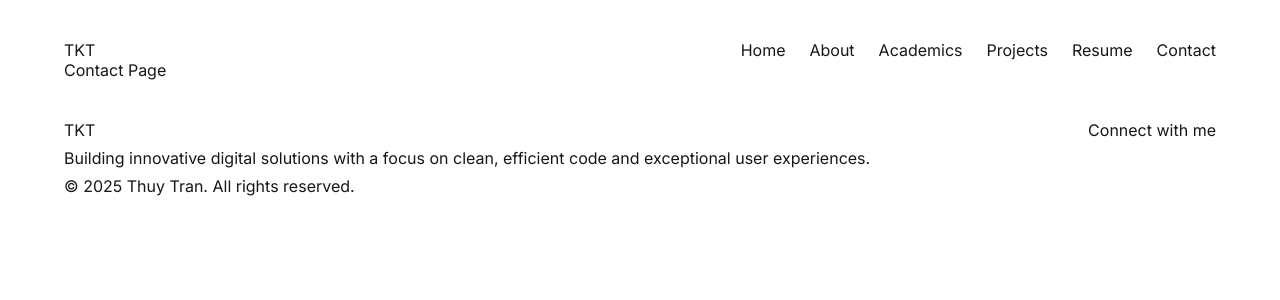
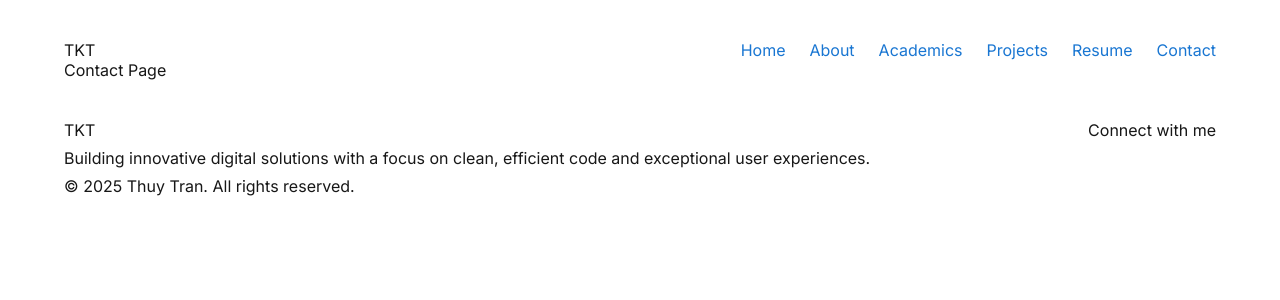
Before and after one commit to thuytrantkt/personal-portfolio, a Next.js app: page /contact in a window 1280 px wide. Shown: the top 300 px of the page. Built offline with nearby package versions, Linux system fonts and the light colour scheme; some icons are missing.

Commit message:
Update the navigation style and its functionality

```diff
--- a/src/app/layout.tsx
+++ b/src/app/layout.tsx
@@ -2,6 +2,7 @@ import type { Metadata } from "next";
 import { inter } from "./ui/fonts";
 import "./global.css";
 import { EmailIcon, GitHubIcon, LinkedInIcon } from "./assets/icons";
+import { Link } from "@mui/material";
 
 export const metadata: Metadata = {
   title: "Thuy Tran's portfolio",
@@ -21,24 +22,24 @@ export default function RootLayout({
             <p>TKT</p>
             <nav>
               <ul>
-                <li>
+                <Link underline="hover">
                   <a href="/">Home</a>
-                </li>
-                <li>
+                </Link>
+                <Link underline="hover">
                   <a href="/about">About</a>
-                </li>
-                <li>
+                </Link>
+                <Link underline="hover">
                   <a href="/academics">Academics</a>
-                </li>
-                <li>
+                </Link>
+                <Link underline="hover">
                   <a href="/projects">Projects</a>
-                </li>
-                <li>
+                </Link>
+                <Link underline="hover">
                   <a href="/resume">Resume</a>
-                </li>
-                <li>
+                </Link>
+                <Link underline="hover">
                   <a href="/contact">Contact</a>
-                </li>
+                </Link>
               </ul>
             </nav>
           </header>
@@ -56,13 +57,19 @@ export default function RootLayout({
               <p> Connect with me</p>
               <ul>
                 <li>
-                  <GitHubIcon />
+                  <a href="https://github.com/thuytrantkt">
+                    <GitHubIcon />
+                  </a>
                 </li>
                 <li>
-                  <LinkedInIcon />
+                  <a href="https://www.linkedin.com/in/thuytrantkt/">
+                    <LinkedInIcon />
+                  </a>
                 </li>
                 <li>
-                  <EmailIcon />
+                  <a href="mailto:christiesunnie@gmail.com">
+                    <EmailIcon />
+                  </a>
                 </li>
               </ul>
             </div>
```
